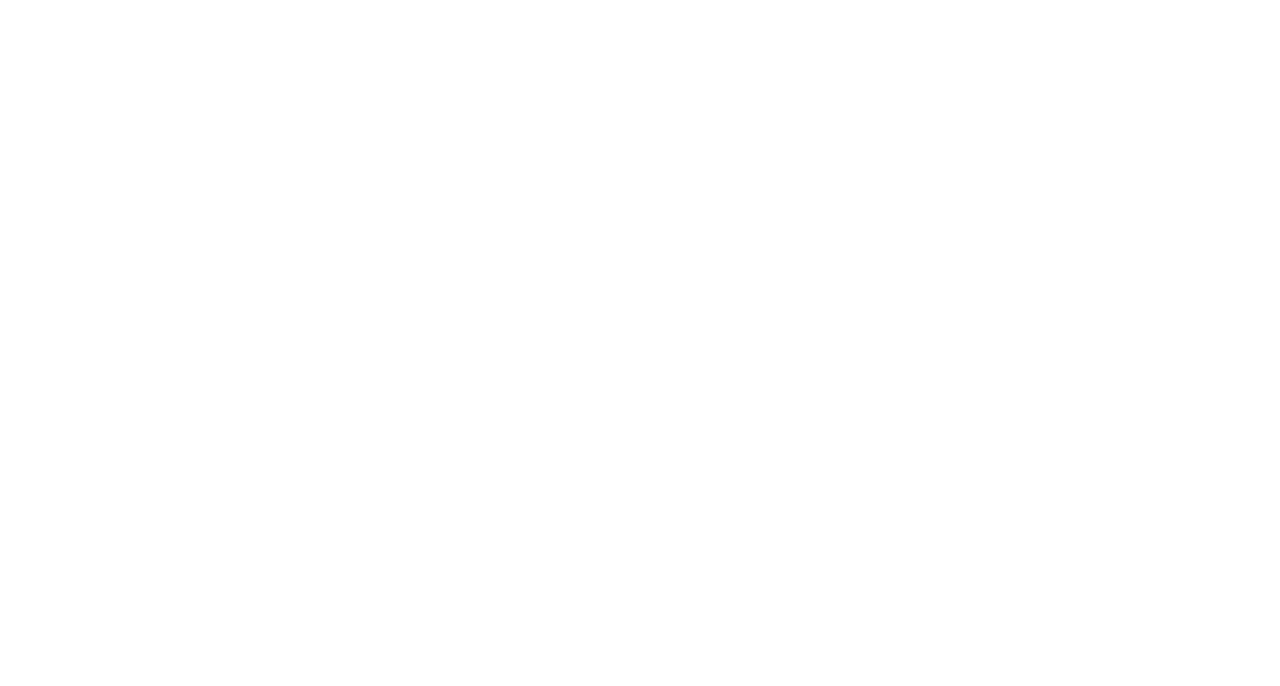
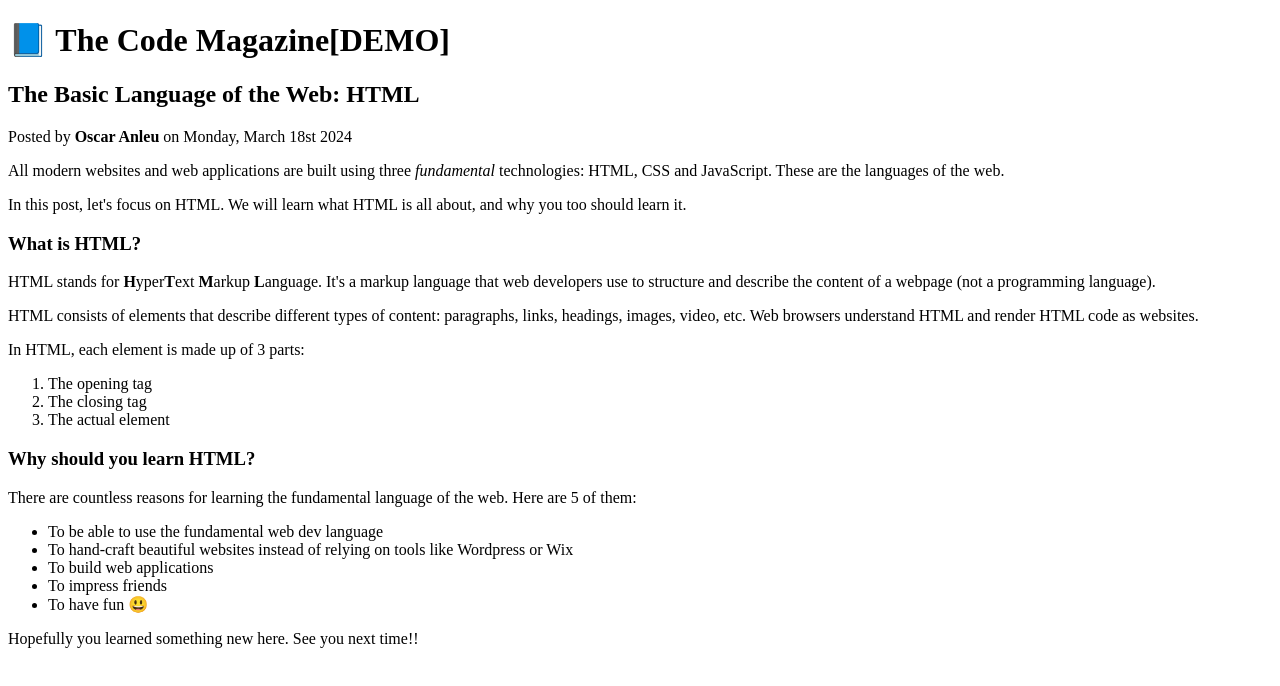
Before and after one commit to colochiniibakery/HTML-Fundamentals-Repository, a plain HTML site: page index.html in a window 1280 px wide. Drawn offline with Linux system fonts and the light colour scheme.

Commit message:
up all files

```diff
--- a/index.html
+++ b/index.html
@@ -1,11 +1,74 @@
 <!DOCTYPE html>
-<html lang="en">
-<head>
-    <meta charset="UTF-8">
-    <meta name="viewport" content="width=device-width, initial-scale=1.0">
-    <title>Document</title>
-</head>
-<body>
+<html>
+  <head>
+    <title>The basic language of the web is : HTML</title>
+  </head>
 
-</body>
+  <body>
+    <!-- <h1>The basic language of the web is :HTML</h1>
+    <h2>The basic language of the web is :HTML</h2>
+    <h3>The basic language of the web is :HTML</h3>
+    <h4>The basic language of the web is :HTML</h4>
+    <h5>The basic language of the web is :HTML</h5>
+    <h6>The basic language of the web is :HTML</h6> -->
+
+    <h1>📘 The Code Magazine[DEMO]</h1>
+
+    <h2>The Basic Language of the Web: HTML</h2>
+
+    <p>Posted by <strong>Oscar Anleu</strong> on Monday, March 18st 2024</p>
+
+    <p>
+      All modern websites and web applications are built using three
+      <em>fundamental</em>
+      technologies: HTML, CSS and JavaScript. These are the languages of the
+      web.
+    </p>
+
+    <p>
+      In this post, let's focus on HTML. We will learn what HTML is all about,
+      and why you too should learn it.
+    </p>
+
+    <h3>What is HTML?</h3>
+    <p>
+      HTML stands for <strong>H</strong>yper<strong>T</strong>ext
+      <strong>M</strong>arkup <strong>L</strong>anguage. It's a markup language
+      that web developers use to structure and describe the content of a webpage
+      (not a programming language).
+    </p>
+    <p>
+      HTML consists of elements that describe different types of content:
+      paragraphs, links, headings, images, video, etc. Web browsers understand
+      HTML and render HTML code as websites.
+    </p>
+
+    <p>In HTML, each element is made up of 3 parts:</p>
+
+    <ol>
+      <li>The opening tag</li>
+      <li>The closing tag</li>
+      <li>The actual element</li>
+    </ol>
+
+    <h3>Why should you learn HTML?</h3>
+
+    <p>
+      There are countless reasons for learning the fundamental language of the
+      web. Here are 5 of them:
+    </p>
+
+    <ul>
+      <li>To be able to use the fundamental web dev language</li>
+      <li>
+        To hand-craft beautiful websites instead of relying on tools like
+        Wordpress or Wix
+      </li>
+      <li>To build web applications</li>
+      <li>To impress friends</li>
+      <li>To have fun 😃</li>
+    </ul>
+
+    <p>Hopefully you learned something new here. See you next time!!</p>
+  </body>
 </html>
```
Also changed, not shown: Autor.png (added), challenges.jpg (added), laura-jones.jpg (added), post-img.jpg (added), related-1.jpg (added), related-2.jpg (added), related-3.jpg (added), 1 other file.
